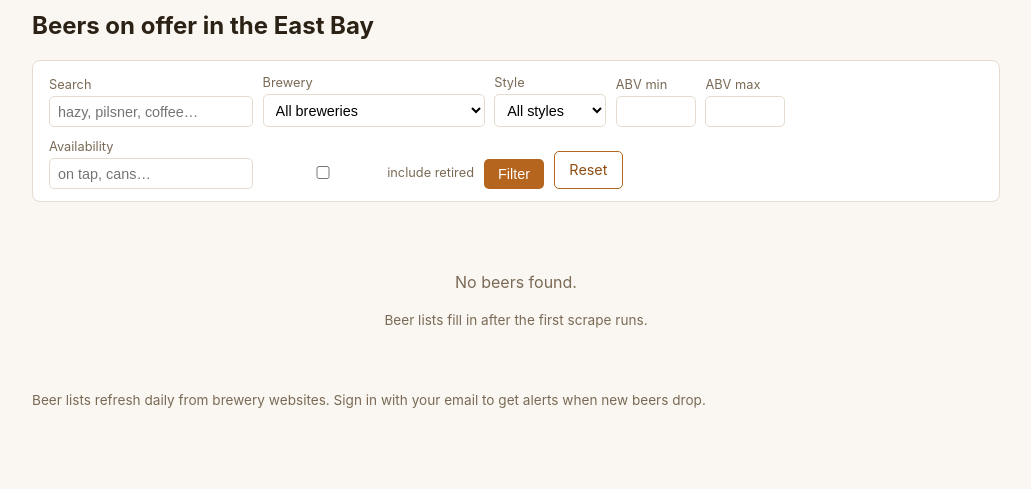
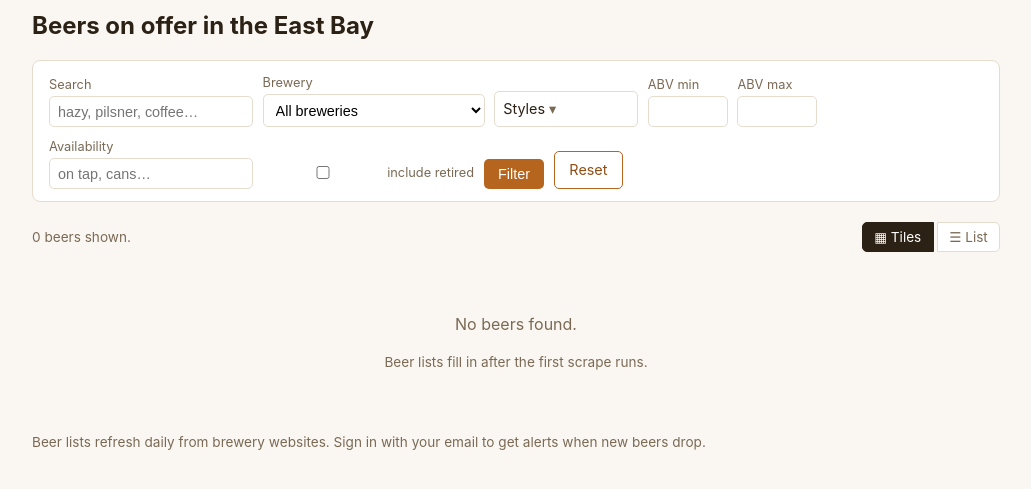
Before and after one commit to andrewsunhwang/East-Bay-Beer-Tracker, a FastAPI app: page /?view=tiles in a window 1280 px wide. Shown: the part 52-541 px from the top of the page, without its empty margins (124-1155 px from the left). Run offline with FastAPI, Linux system fonts and the light colour scheme; data comes from the database, SQL or seed files in the repository; data that the repository does not hold is empty.

Commit message:
Sortable list view, multi-select style filter, remembered preferences (#6)
- View toggle (tiles / list) on the beer page; list view is a table with
  sortable columns (beer, brewery, style, ABV, availability, added) via
  clickable headers that flip direction.
- Style filter is now a checkbox dropdown (multi-select, exact match)
  with per-style beer counts.
- Checked styles and chosen view persist in a preferences cookie set by
  the server; a bare visit to / restores them and Reset (/?clear=1)
  wipes them. No JavaScript required.
- "new" badge on beers first seen within the last 7 days, in both views.


Claude-Session: https://claude.ai/code/session_01JH5JJem5a34r1Az3LGAckA

Co-authored-by: Claude <noreply@anthropic.com>

```diff
--- a/app/main.py
+++ b/app/main.py
@@ -3,13 +3,15 @@
 from __future__ import annotations
 
 import asyncio
+import json
 import logging
 from contextlib import asynccontextmanager
 from datetime import datetime, timedelta, timezone
 from pathlib import Path
-from urllib.parse import quote
+from urllib.parse import quote, urlencode
 
 from fastapi import BackgroundTasks, Depends, FastAPI, Form, Request
+from fastapi import Query as FastQuery
 from fastapi.responses import HTMLResponse, RedirectResponse
 from fastapi.staticfiles import StaticFiles
 from fastapi.templating import Jinja2Templates
@@ -45,7 +47,17 @@ def timeago(dt: datetime | None) -> str:
     return dt.strftime("%b %d, %Y")
 
 
+def is_new(dt: datetime | None) -> bool:
+    """True when a timestamp is within the last 7 days (for 'new' badges)."""
+    if dt is None:
+        return False
+    if dt.tzinfo is None:
+        dt = dt.replace(tzinfo=timezone.utc)
+    return (datetime.now(timezone.utc) - dt) < timedelta(days=7)
+
+
 templates.env.filters["timeago"] = timeago
+templates.env.filters["is_new"] = is_new
 
 
 async def daily_scrape_loop() -> None:
@@ -108,18 +120,67 @@ def redirect(path: str, msg: str = "", error: str = "") -> RedirectResponse:
 # ---------------------------------------------------------------- public site
 
 
+PREFS_COOKIE = "ebbt_prefs"
+
+SORT_COLUMNS = {
+    "name": Beer.name,
+    "brewery": Brewery.name,
+    "style": Beer.style,
+    "abv": Beer.abv,
+    "availability": Beer.availability,
+    "added": Beer.first_seen,
+}
+
+
+def _index_url(state: dict, **overrides) -> str:
+    """Build a beer-list URL from the current filter state with overrides."""
+    params = {**state, **overrides}
+    pairs = []
+    for key, value in params.items():
+        if isinstance(value, list):
+            pairs.extend((key, item) for item in value)
+        elif value:
+            pairs.append((key, value))
+    qs = urlencode(pairs)
+    return "/?" + qs if qs else "/?clear=1"
+
+
 @app.get("/", response_class=HTMLResponse)
 def index(
     request: Request,
     db: Session = Depends(get_db),
     q: str = "",
     brewery_id: str = "",
-    style: str = "",
+    style: list[str] = FastQuery(default=[]),
     abv_min: str = "",
     abv_max: str = "",
     availability: str = "",
     show_retired: str = "",
+    sort: str = "",
+    dir: str = "",
+    view: str = "",
+    clear: str = "",
 ):
+    # Remembered preferences (checked styles + view) live in a cookie the
+    # server sets whenever filters are used. A bare visit to "/" restores
+    # them; "/?clear=1" (the Reset link) wipes them.
+    prefs = {}
+    raw_prefs = request.cookies.get(PREFS_COOKIE)
+    if raw_prefs:
+        try:
+            prefs = json.loads(raw_prefs)
+        except ValueError:
+            prefs = {}
+    bare_visit = not request.url.query
+    if bare_visit:
+        style = [s for s in prefs.get("styles", []) if isinstance(s, str)]
+    if not view:
+        view = prefs.get("view", "tiles")
+    if view not in ("tiles", "list"):
+        view = "tiles"
+    if clear:
+        style = []
+
     query = db.query(Beer).options(joinedload(Beer.brewery)).join(Brewery)
     if not show_retired:
         query = query.filter(Beer.is_current.is_(True))
@@ -130,8 +191,9 @@ def index(
         )
     if brewery_id.isdigit():
         query = query.filter(Beer.brewery_id == int(brewery_id))
-    if style.strip():
-        query = query.filter(Beer.style.ilike(f"%{style.strip()}%"))
+    style = [s for s in style if s.strip()]
+    if style:
+        query = query.filter(Beer.style.in_(style))
     try:
         if abv_min.strip():
             query = query.filter(Beer.abv >= float(abv_min))
@@ -142,26 +204,71 @@ def index(
     if availability.strip():
         query = query.filter(Beer.availability.ilike(f"%{availability.strip()}%"))
 
-    beers = query.order_by(Brewery.name, Beer.name).all()
+    sort_col = SORT_COLUMNS.get(sort)
+    direction = "desc" if dir == "desc" else "asc"
+    if sort_col is not None:
+        primary = sort_col.desc() if direction == "desc" else sort_col.asc()
+        beers = query.order_by(primary, Brewery.name, Beer.name).all()
+    else:
+        beers = query.order_by(Brewery.name, Beer.name).all()
+
     breweries = db.query(Brewery).order_by(Brewery.name).all()
+    style_counts = dict(
+        db.query(Beer.style, func.count(Beer.id))
+        .filter(Beer.is_current.is_(True), Beer.style != "")
+        .group_by(Beer.style)
+        .all()
+    )
     styles = sorted({s for (s,) in db.query(Beer.style).distinct() if s})
+
+    state = {
+        "q": q.strip(),
+        "brewery_id": brewery_id if brewery_id.isdigit() else "",
+        "style": style,
+        "abv_min": abv_min.strip(),
+        "abv_max": abv_max.strip(),
+        "availability": availability.strip(),
+        "show_retired": show_retired,
+        "sort": sort if sort_col is not None else "",
+        "dir": direction if sort_col is not None else "",
+        "view": view,
+    }
+    # Column-header links: clicking the active column flips direction.
+    sort_urls, sort_marks = {}, {}
+    for col in SORT_COLUMNS:
+        if state["sort"] == col and direction == "asc":
+            sort_urls[col] = _index_url(state, sort=col, dir="desc")
+        else:
+            sort_urls[col] = _index_url(state, sort=col, dir="asc")
+        sort_marks[col] = (" ▲" if direction == "asc" else " ▼") if state["sort"] == col else ""
+    view_urls = {
+        "tiles": _index_url(state, view="tiles"),
+        "list": _index_url(state, view="list"),
+    }
 
     ctx = base_context(request)
     ctx.update(
         beers=beers,
         breweries=breweries,
         styles=styles,
-        filters={
-            "q": q,
-            "brewery_id": brewery_id,
-            "style": style,
-            "abv_min": abv_min,
-            "abv_max": abv_max,
-            "availability": availability,
-            "show_retired": show_retired,
-        },
+        style_counts=style_counts,
+        filters=state,
+        view=view,
+        sort_urls=sort_urls,
+        sort_marks=sort_marks,
+        view_urls=view_urls,
     )
-    return templates.TemplateResponse(request, "index.html", ctx)
+    resp = templates.TemplateResponse(request, "index.html", ctx)
+    if clear:
+        resp.delete_cookie(PREFS_COOKIE)
+    elif not bare_visit:
+        resp.set_cookie(
+            PREFS_COOKIE,
+            json.dumps({"styles": style, "view": view}),
+            max_age=180 * 24 * 3600,
+            samesite="lax",
+        )
+    return resp
 
 
 @app.get("/breweries", response_class=HTMLResponse)
--- a/app/static/style.css
+++ b/app/static/style.css
@@ -93,6 +93,36 @@ button.danger { background: transparent; color: var(--err-ink); border: 1px soli
 
 .empty { color: var(--muted); padding: 2rem 0; text-align: center; }
 
+.button.ghost, button.ghost { background: transparent; color: var(--accent-dark); border: 1px solid var(--accent); }
+
+.style-picker { position: relative; min-width: 9rem; align-self: end; }
+.style-picker summary {
+  cursor: pointer; list-style: none; padding: 0.4rem 0.5rem; font-size: 0.9rem;
+  border: 1px solid var(--border); border-radius: 5px; background: #fff; user-select: none;
+}
+.style-picker summary::after { content: " ▾"; color: var(--muted); }
+.style-options {
+  position: absolute; z-index: 10; top: calc(100% + 4px); left: 0;
+  background: #fff; border: 1px solid var(--border); border-radius: 6px;
+  box-shadow: 0 4px 14px rgba(0,0,0,0.12); padding: 0.6rem 0.8rem;
+  max-height: 16rem; overflow-y: auto; min-width: 15rem;
+  display: flex; flex-direction: column; gap: 0.25rem;
+}
+.style-option { display: flex; flex-direction: row !important; align-items: center; gap: 0.4rem; font-size: 0.88rem; color: var(--ink) !important; }
+.style-option input { min-width: auto !important; }
+
+.list-controls { display: flex; justify-content: space-between; align-items: center; margin-bottom: 0.75rem; flex-wrap: wrap; gap: 0.5rem; }
+.view-toggle a {
+  display: inline-block; padding: 0.25rem 0.7rem; border: 1px solid var(--border);
+  text-decoration: none; color: var(--muted); background: #fff; font-size: 0.85rem;
+}
+.view-toggle a:first-child { border-radius: 5px 0 0 5px; }
+.view-toggle a:last-child { border-radius: 0 5px 5px 0; margin-left: -1px; }
+.view-toggle a.active { background: var(--ink); color: #fff; border-color: var(--ink); }
+
+.beer-table th a { color: var(--ink); text-decoration: none; white-space: nowrap; }
+.beer-table th a:hover { color: var(--accent-dark); text-decoration: underline; }
+
 table { width: 100%; border-collapse: collapse; background: var(--card); border: 1px solid var(--border); border-radius: 8px; }
 th, td { text-align: left; padding: 0.5rem 0.7rem; border-bottom: 1px solid var(--border); font-size: 0.88rem; vertical-align: top; }
 th { background: #f5efe4; }
--- a/app/templates/index.html
+++ b/app/templates/index.html
@@ -3,6 +3,9 @@
 <h1>Beers on offer in the East Bay</h1>
 
 <form class="filter-bar" method="get" action="/">
+  <input type="hidden" name="view" value="{{ view }}">
+  {% if filters.sort %}<input type="hidden" name="sort" value="{{ filters.sort }}">{% endif %}
+  {% if filters.dir %}<input type="hidden" name="dir" value="{{ filters.dir }}">{% endif %}
   <label>Search
     <input type="text" name="q" value="{{ filters.q }}" placeholder="hazy, pilsner, coffee…">
   </label>
@@ -14,14 +17,18 @@
       {% endfor %}
     </select>
   </label>
-  <label>Style
-    <select name="style">
-      <option value="">All styles</option>
+  <details class="style-picker" {% if filters.style %}open{% endif %}>
+    <summary>Styles{% if filters.style %} ({{ filters.style|length }} selected){% endif %}</summary>
+    <div class="style-options">
       {% for s in styles %}
-        <option value="{{ s }}" {% if filters.style == s %}selected{% endif %}>{{ s }}</option>
+        <label class="style-option">
+          <input type="checkbox" name="style" value="{{ s }}" {% if s in filters.style %}checked{% endif %}>
+          {{ s }}{% if style_counts.get(s) %} <span class="hint">({{ style_counts[s] }})</span>{% endif %}
+        </label>
       {% endfor %}
-    </select>
-  </label>
+      {% if not styles %}<span class="hint">No styles yet — run a scrape first.</span>{% endif %}
+    </div>
+  </details>
   <label>ABV min
     <input type="number" name="abv_min" step="0.1" min="0" value="{{ filters.abv_min }}">
   </label>
@@ -36,15 +43,50 @@
     include retired
   </label>
   <button type="submit">Filter</button>
-  <a class="button" style="background:transparent;color:var(--accent-dark);border:1px solid var(--accent);" href="/">Reset</a>
+  <a class="button ghost" href="/?clear=1">Reset</a>
 </form>
 
+<div class="list-controls">
+  <span class="hint">{{ beers|length }} beer{{ '' if beers|length == 1 else 's' }} shown.</span>
+  <span class="view-toggle">
+    <a href="{{ view_urls.tiles }}" class="{{ 'active' if view == 'tiles' }}">▦ Tiles</a>
+    <a href="{{ view_urls.list }}" class="{{ 'active' if view == 'list' }}">☰ List</a>
+  </span>
+</div>
+
 {% if beers %}
-  <p class="hint">{{ beers|length }} beer{{ '' if beers|length == 1 else 's' }} shown.</p>
+  {% if view == 'list' %}
+    <table class="beer-table">
+      <tr>
+        <th><a href="{{ sort_urls.name }}">Beer{{ sort_marks.name }}</a></th>
+        <th><a href="{{ sort_urls.brewery }}">Brewery{{ sort_marks.brewery }}</a></th>
+        <th><a href="{{ sort_urls.style }}">Style{{ sort_marks.style }}</a></th>
+        <th><a href="{{ sort_urls.abv }}">ABV{{ sort_marks.abv }}</a></th>
+        <th><a href="{{ sort_urls.availability }}">Availability{{ sort_marks.availability }}</a></th>
+        <th><a href="{{ sort_urls.added }}">Added{{ sort_marks.added }}</a></th>
+      </tr>
+      {% for beer in beers %}
+        <tr>
+          <td>
+            <strong>{{ beer.name }}</strong>
+            {% if beer.is_current and beer.first_seen|is_new %}<span class="badge new">new</span>{% endif %}
+            {% if not beer.is_current %}<span class="badge retired">last seen {{ beer.last_seen|timeago }}</span>{% endif %}
+          </td>
+          <td>{{ beer.brewery.name }}</td>
+          <td>{{ beer.style }}</td>
+          <td>{% if beer.abv is not none %}{{ beer.abv }}%{% else %}—{% endif %}</td>
+          <td>{{ beer.availability }}</td>
+          <td>{{ beer.first_seen|timeago }}</td>
+        </tr>
+      {% endfor %}
+    </table>
+  {% else %}
     <div class="beer-grid">
       {% for beer in beers %}
         <div class="beer-card">
-        <h3>{{ beer.name }}</h3>
+          <h3>{{ beer.name }}
+            {% if beer.is_current and beer.first_seen|is_new %}<span class="badge new">new</span>{% endif %}
+          </h3>
           <div class="beer-meta">
             {{ beer.brewery.name }}{% if beer.brewery.location %} · {{ beer.brewery.location }}{% endif %}
           </div>
@@ -58,6 +100,7 @@
         </div>
       {% endfor %}
     </div>
+  {% endif %}
 {% else %}
   <div class="empty">
     <p>No beers found{% if filters.q or filters.brewery_id or filters.style %} for those filters{% endif %}.</p>
```
Lines whose indentation alone changed are shown as unchanged.
